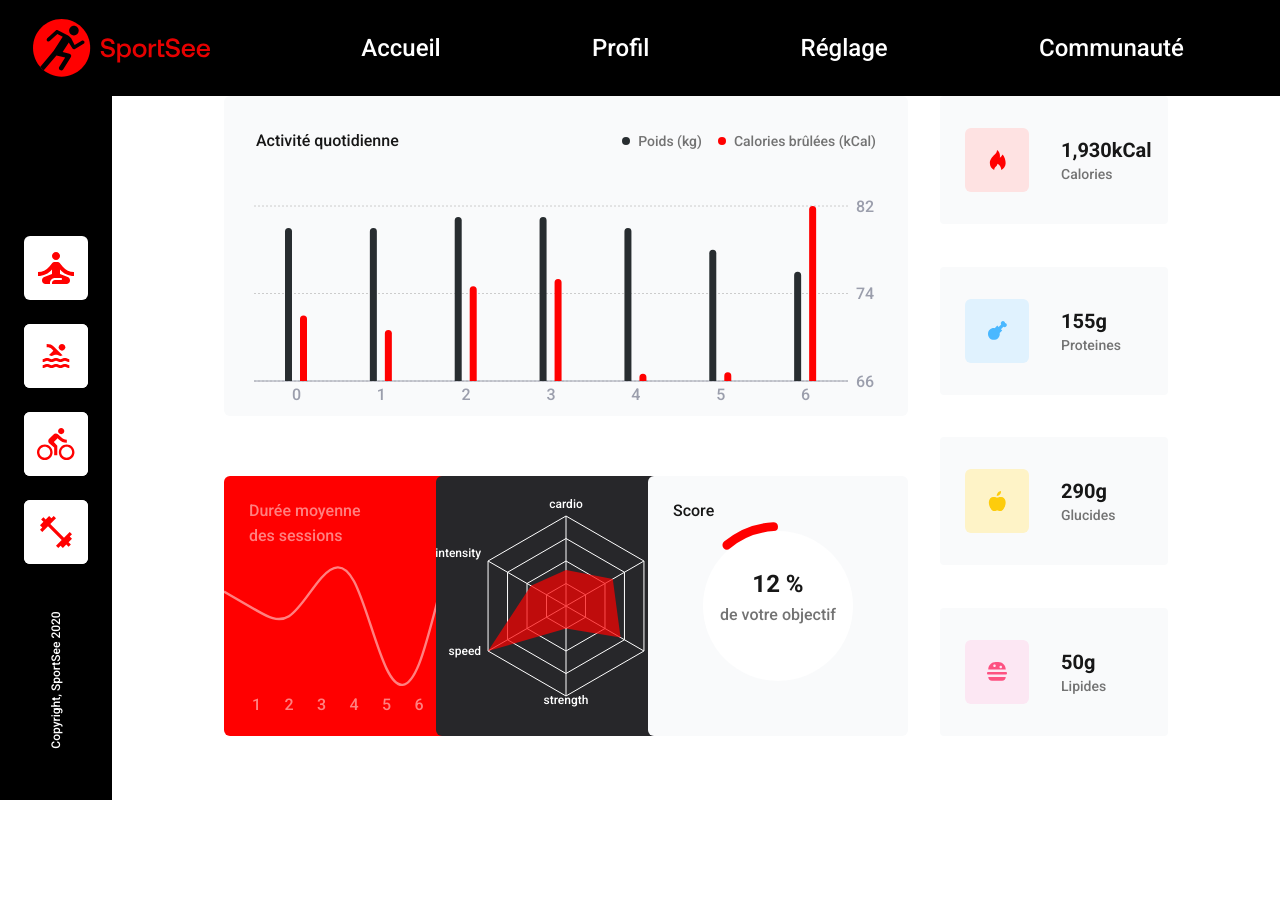
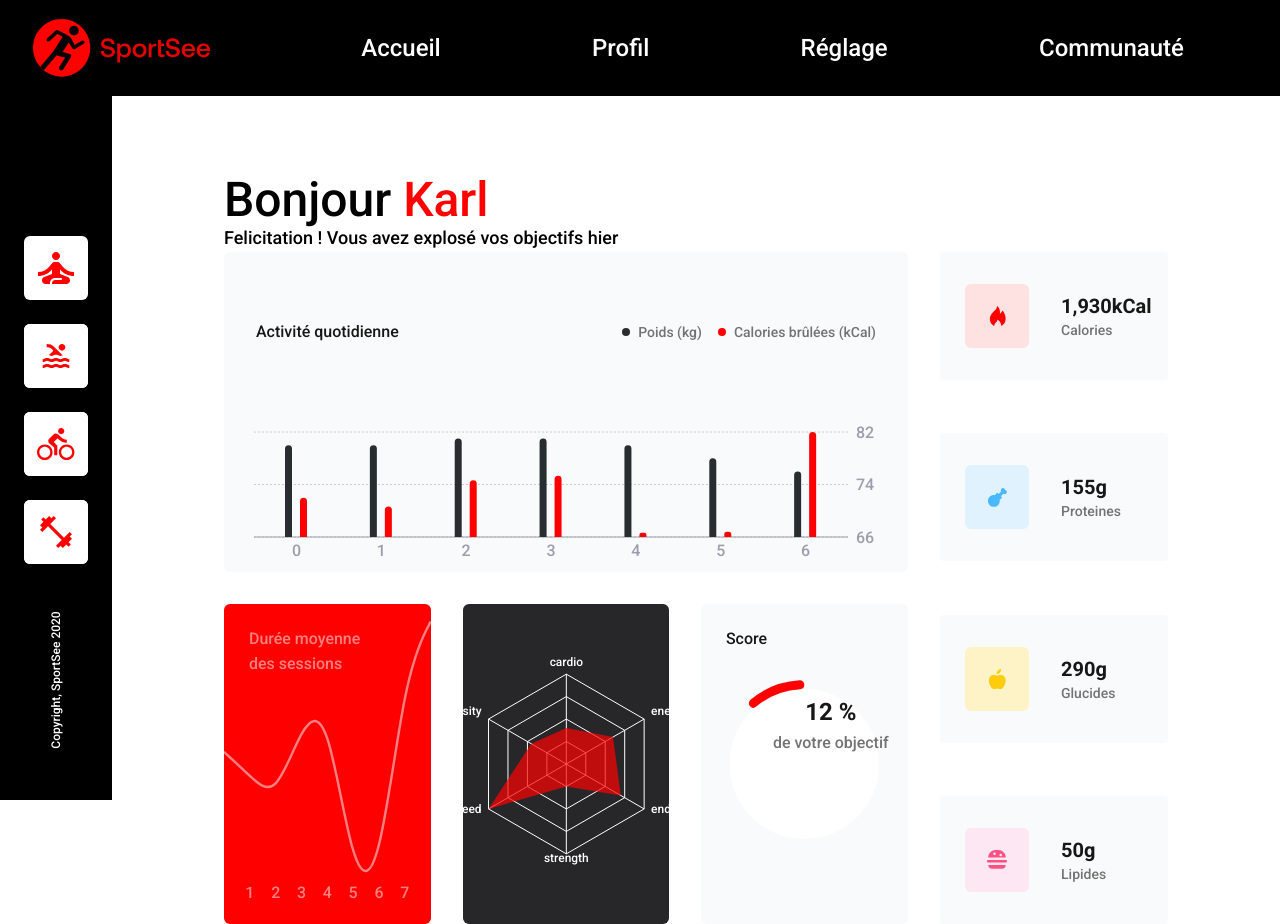
Before and after one commit to ChuckBDT/OC-12-SportSee, a React (Create React App) app: page / in a window 1280 px wide. Before the commit the page ends 800 px from the top, so only its background shows below. Built offline with nearby package versions, Linux system fonts and the light colour scheme.

Commit message:
CSS adjustements, displays

```diff
--- a/public/index.html
+++ b/public/index.html
@@ -24,7 +24,7 @@
       work correctly both with client-side routing and a non-root public URL.
       Learn how to configure a non-root public URL by running `npm run build`.
     -->
-    <title>React App</title>
+    <title>SportSee</title>
   </head>
   <body>
     <noscript>You need to enable JavaScript to run this app.</noscript>
--- a/src/App.js
+++ b/src/App.js
@@ -16,7 +16,7 @@ function Root() {
     <main className="w-screen h-screen">
       {/* Font medium ??
   Shadow on top nav */}
-      <nav className="w-full relative top-0 left-0 z-10 h-24 font-medium text-2xl flex justify-between items-center pl-8 pr-24 bg-black text-white">
+      <nav className="w-full absolute top-0 left-0 z-10 h-24 font-medium text-2xl flex justify-between items-center pl-8 pr-24 bg-black text-white">
         <img src={logo} alt="Logo SportSee"></img>
         <div href="/">Accueil</div>
         <div href="#">Profil</div>
--- a/src/recharts/ActivityChart.js
+++ b/src/recharts/ActivityChart.js
@@ -24,6 +24,7 @@ const CustomTooltip = ({ active, payload }) => {
 };
 
 export default function ActivityChart({ data }) {
+  console.log(data);
   return (
     <div className="col-span-3 h-80 bg-gray-50 rounded-md flex flex-col justify-center items-end">
       <div className="flex w-full h-full justify-between items-center px-8">
@@ -37,7 +38,7 @@ export default function ActivityChart({ data }) {
           Calories brûlées (kCal)
         </p>
       </div>
-      <ResponsiveContainer height={230}>
+      <ResponsiveContainer>
         <BarChart
           data={data}
           margin={{
--- a/src/recharts/PerfRadar.js
+++ b/src/recharts/PerfRadar.js
@@ -1,5 +1,11 @@
 import React from "react";
-import { Radar, RadarChart, PolarGrid, PolarAngleAxis } from "recharts";
+import {
+  Radar,
+  RadarChart,
+  PolarGrid,
+  PolarAngleAxis,
+  ResponsiveContainer,
+} from "recharts";
 
 const dataM = [
   { value: 80, kind: "cardio" },
@@ -12,11 +18,10 @@ const dataM = [
 
 export default function PerfRadar({ data }) {
   return (
+    <ResponsiveContainer>
       <RadarChart
         className="bg-zinc-800 rounded-md justify-self-center"
         outerRadius={90}
-      width={260}
-      height={260}
         data={dataM}
       >
         <PolarGrid stroke="#FFFFFF" />
@@ -26,5 +31,6 @@ export default function PerfRadar({ data }) {
         />
         <Radar name="Mike" dataKey="value" fill="#FF0101" fillOpacity={0.7} />
       </RadarChart>
+    </ResponsiveContainer>
   );
 }
--- a/src/recharts/ScoreRadial.js
+++ b/src/recharts/ScoreRadial.js
@@ -1,5 +1,10 @@
 import React from "react";
-import { RadialBarChart, RadialBar, PolarAngleAxis } from "recharts";
+import {
+  RadialBarChart,
+  RadialBar,
+  PolarAngleAxis,
+  ResponsiveContainer,
+} from "recharts";
 
 const data = [
   {
@@ -12,10 +17,9 @@ const size = 260;
 
 function ScoreRadial() {
   return (
+    <ResponsiveContainer>
       <RadialBarChart
         className=" bg-gray-50 rounded-md relative flex justify-center items-center justify-self-end"
-      width={size}
-      height={size}
         innerRadius={80}
         outerRadius={90}
         barSize={10}
@@ -57,6 +61,7 @@ function ScoreRadial() {
           de votre objectif
         </text>
       </RadialBarChart>
+    </ResponsiveContainer>
   );
 }
 
--- a/src/recharts/SessionsLineChart.js
+++ b/src/recharts/SessionsLineChart.js
@@ -1,5 +1,5 @@
 import React from "react";
-import { LineChart, Line, XAxis, Tooltip } from "recharts";
+import { LineChart, Line, XAxis, Tooltip, ResponsiveContainer } from "recharts";
 
 const data = [
   { sessionLength: 37 },
@@ -33,10 +33,9 @@ const CustomTooltip = ({ active, payload, label }) => {
 
 function SessionsLineChart() {
   return (
+    <ResponsiveContainer>
       <LineChart
         className="rounded-md bg-red-project"
-      width={260}
-      height={260}
         data={data}
         margin={{
           bottom: 15,
@@ -67,6 +66,7 @@ function SessionsLineChart() {
           activeDot={{ r: 3, fill: "white" }}
         />
       </LineChart>
+    </ResponsiveContainer>
   );
 }
 
--- a/src/views/Home.js
+++ b/src/views/Home.js
@@ -10,19 +10,29 @@ import activity from "../data/12-activity.json";
 import performance from "../data/12-performance.json";
 
 const id12 = id.data.keyData;
+const name = id.data.userInfos.firstName;
 const activity12 = activity.data.sessions;
 const performance12 = performance;
 
 function Home() {
   return (
-    <div className="w-full pl-56 pr-28 flex gap-x-8 ">
-      <div className="grid-container w-3/4 grid grid-cols-3 grid-rows-2 items-end">
-        <ActivityChart data={activity12} />
-        <SessionsLineChart />
-        <PerfRadar data={performance12} />
-        <ScoreRadial />
+    <div className="flex flex-col h-full justify-between pl-56 pt-44 pr-28 pb-16">
+      <p className="font-medium text-5xl">
+        Bonjour <span className="text-[#FF0101]">{name}</span>
+      </p>
+      <p className="font-normal text-lg">
+        Felicitation ! Vous avez explosé vos objectifs hier
+      </p>
+      {/* Todo: Fix the proportions */}
+      <div className="w-full flex gap-x-8 ">
+        <div className="grid-container gap-y-8 gap-x-8 w-3/4 grid grid-cols-3 grid-rows-2 items-end">
+          <ActivityChart data={activity12} />
+          <SessionsLineChart />
+          <PerfRadar data={performance12} />
+          <ScoreRadial />
+        </div>
+        <SideStats data={id12} />
       </div>
-      <SideStats data={id12} />
     </div>
   );
 }
```
Lines whose indentation alone changed are shown as unchanged.
